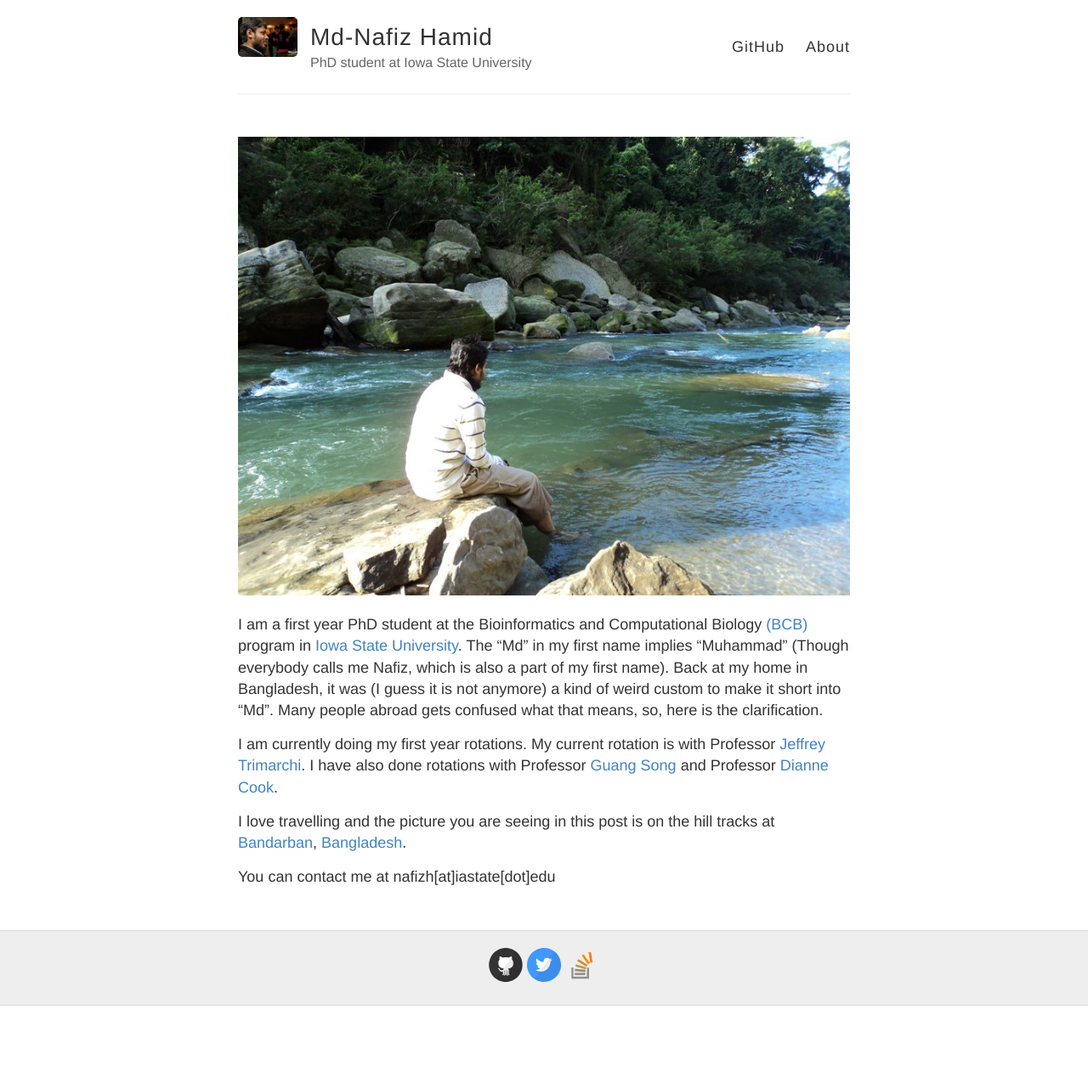
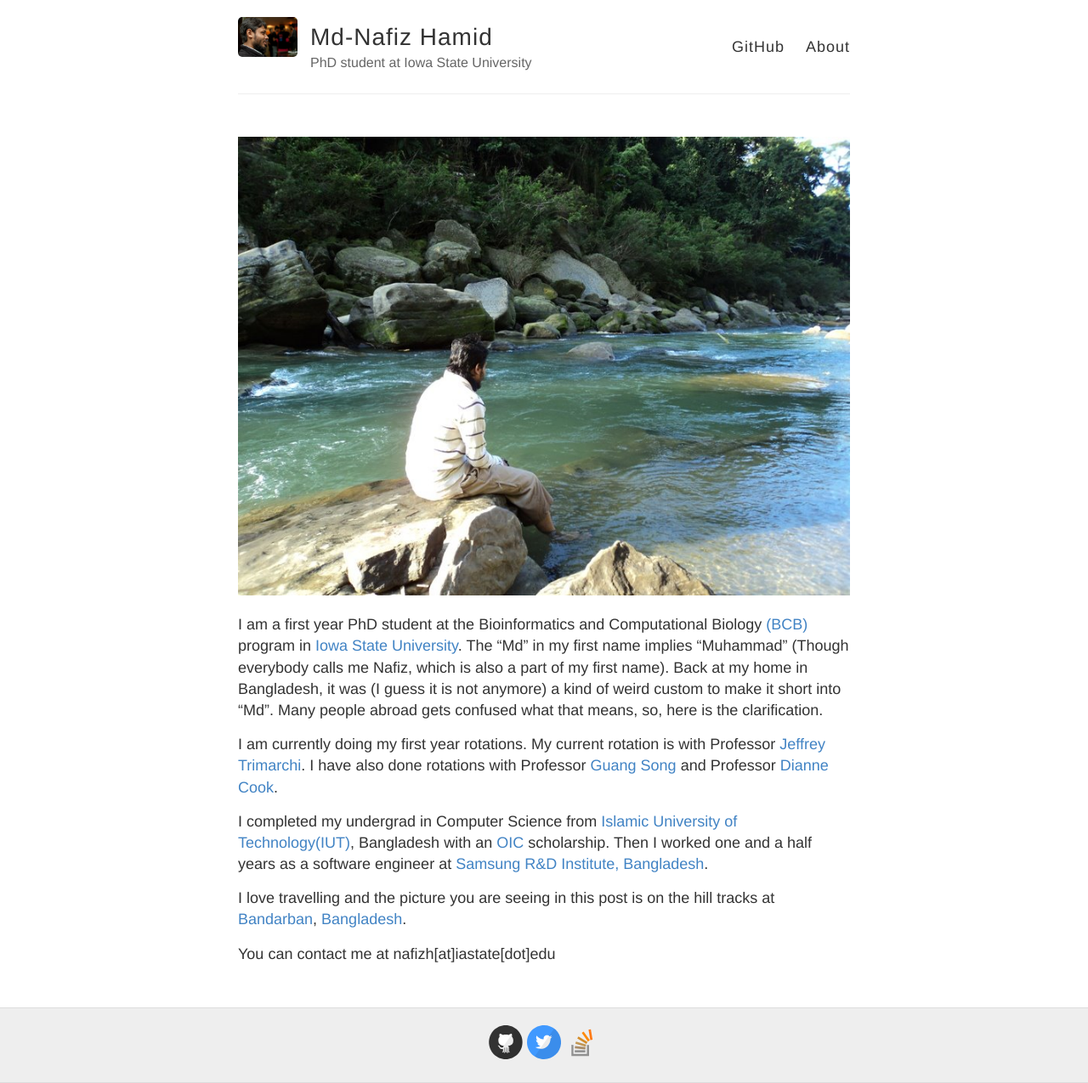
Before and after one commit to nafizh/nafizh.github.io, a Jekyll site: the page built from about.md, in a window 1280 px wide. Shown: the whole page at 85% size. Built offline with Jekyll 4.4.1, drawn with Linux system fonts in a browser that asks for light colours; before the commit the page ends 1184 px from its top, so only the background shows below that.

Commit message:
profile enhanced

```diff
--- a/about.md
+++ b/about.md
@@ -9,6 +9,8 @@ I am a first year PhD student at the Bioinformatics and Computational Biology [(
 
 I am currently doing my first year rotations. My current rotation is with Professor [Jeffrey Trimarchi](http://www.gdcb.iastate.edu/faculty-and-research/faculty/jeffrey-m-trimarchi/). I have also done rotations with Professor [Guang Song](http://www.cs.iastate.edu/~gsong) and Professor [Dianne Cook](http://dicook.github.io/).
 
+I completed my undergrad in Computer Science from [Islamic University of Technology(IUT)](http://www.iutoic-dhaka.edu/), Bangladesh with an [OIC](http://www.oic-oci.org/oicv2/home/?lan=en) scholarship. Then I worked one and a half years as a software engineer at [Samsung R&D Institute, Bangladesh](http://en.wikipedia.org/wiki/SRBD).
+
 I love travelling and the picture you are seeing in this post is on the hill tracks at [Bandarban](http://en.wikipedia.org/wiki/Bandarban_District), [Bangladesh](http://en.wikipedia.org/wiki/Bangladesh).
 
 You can contact me at nafizh[at]iastate[dot]edu
```
